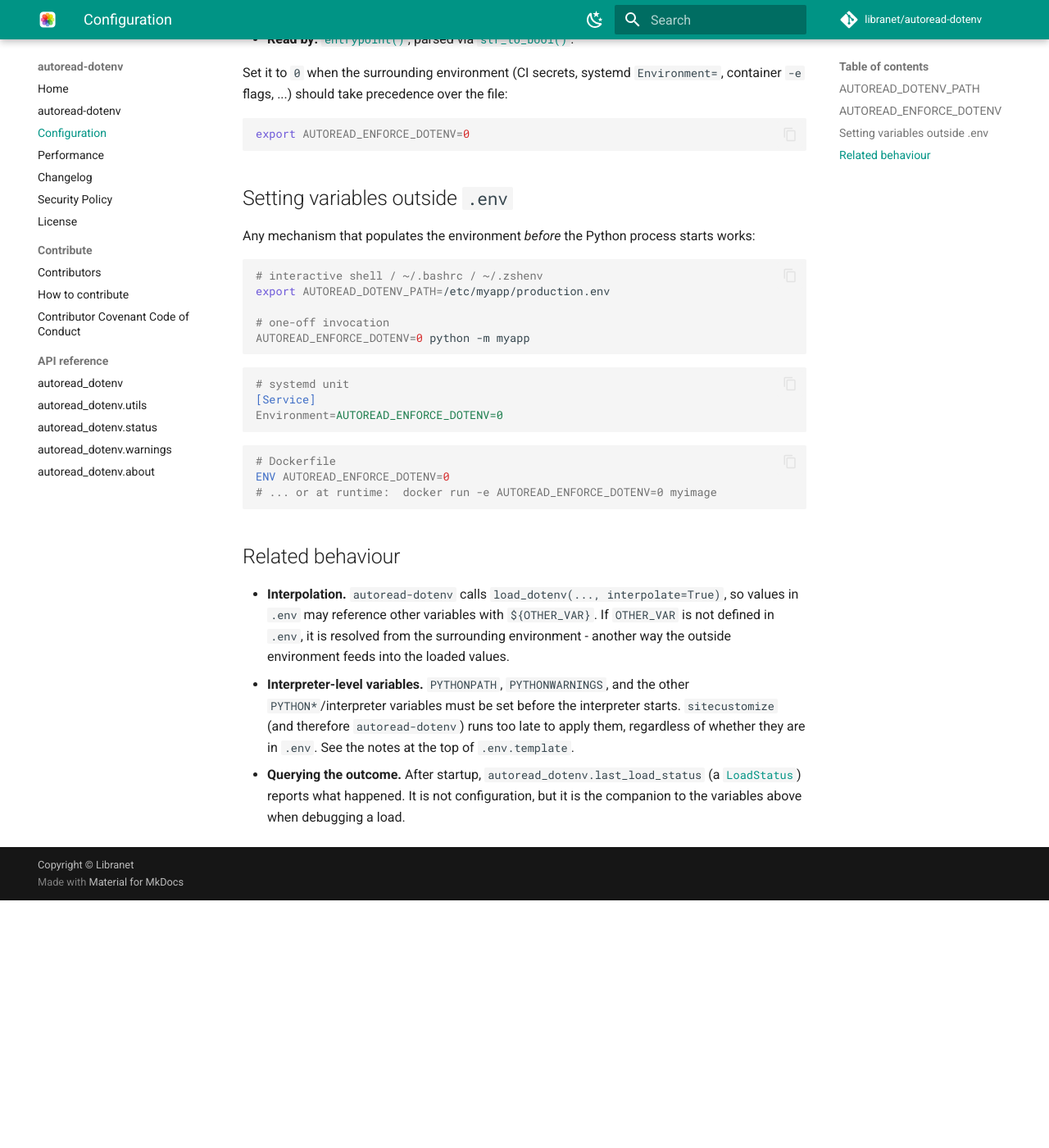
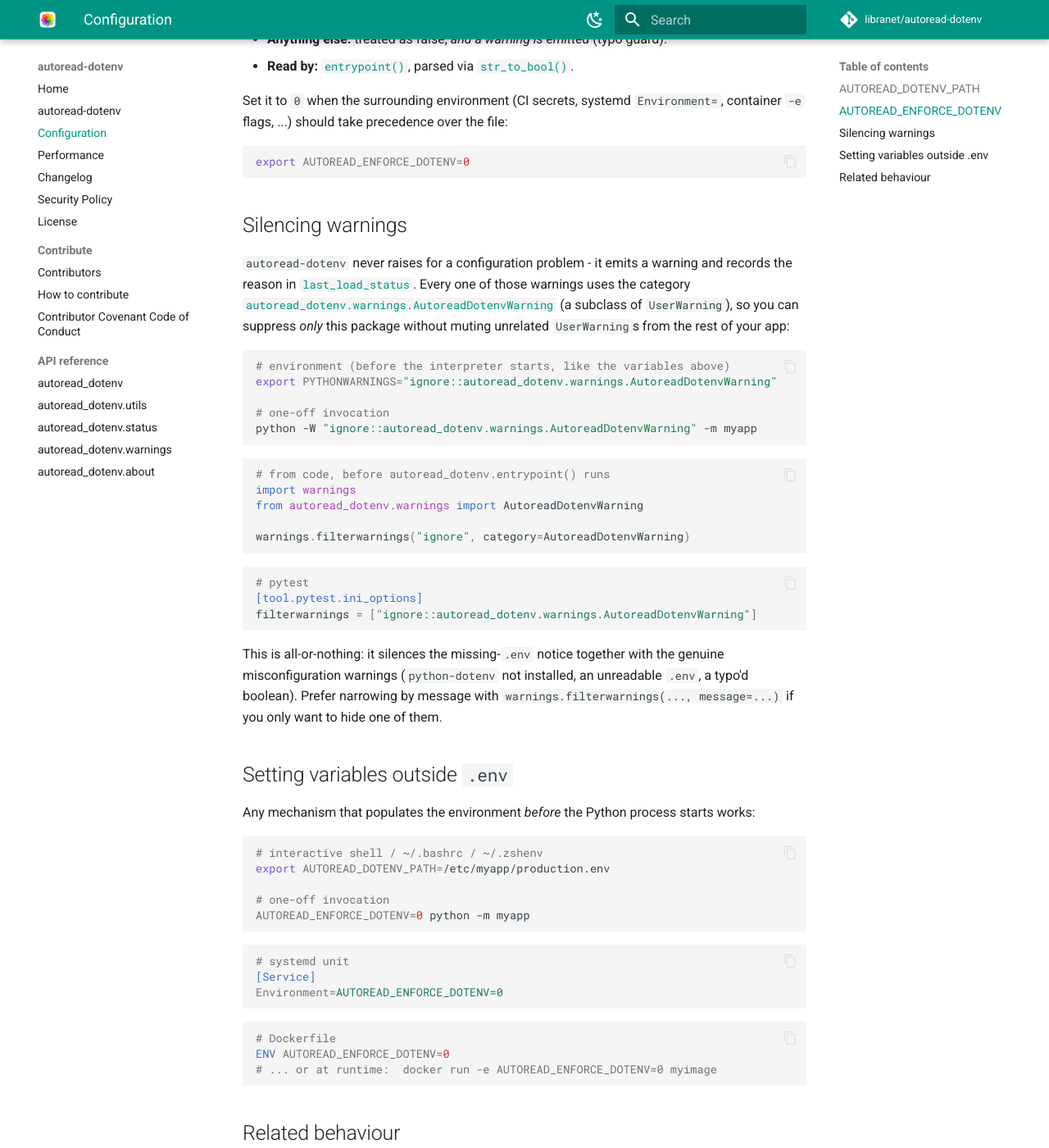
Before and after one commit to libranet/autoread-dotenv, an MkDocs documentation site: the page built from docs/configuration.md, in a window 1280 px wide and 1400 px high, scrolled down 1309 px. Shown: the whole window at 82% size. Built offline with MkDocs 1.6.1 and Material for MkDocs 9.7.7, drawn with Linux system fonts in a browser that asks for light colours; comment, search, counter and statistics services are not loaded; before the commit the page ends 2407 px from its top, so only the background shows below that.

Commit message:
feat: emit runtime warnings under a dedicated AutoreadDotenvWarning category
All warnings from entrypoint()/utils now use
autoread_dotenv.warnings.AutoreadDotenvWarning (a UserWarning subclass)
instead of a bare UserWarning, so callers can silence just this package
without muting unrelated UserWarnings, e.g.

    PYTHONWARNINGS=ignore::autoread_dotenv.warnings.AutoreadDotenvWarning

- Add the category and document filtering in docs/configuration.md
  ("Silencing warnings") and the entrypoint() docstring.
- Fix the module-reload order in tests/conftest.py: reload leaf modules
  before the ones importing from them so __init__/utils re-bind to the
  freshly reloaded category rather than a stale copy.
- Tighten warning assertions in the test suite to the new category.

````diff
--- a/docs/configuration.md
+++ b/docs/configuration.md
@@ -53,6 +53,41 @@
 export AUTOREAD_ENFORCE_DOTENV=0
 ```
 
+## Silencing warnings
+
+`autoread-dotenv` never raises for a configuration problem - it emits a warning and records
+the reason in [`last_load_status`](reference/status.md). Every one of those warnings uses the
+category [`autoread_dotenv.warnings.AutoreadDotenvWarning`](reference/warnings.md) (a subclass
+of `UserWarning`), so you can suppress *only* this package without muting unrelated
+`UserWarning`s from the rest of your app:
+
+```bash
+# environment (before the interpreter starts, like the variables above)
+export PYTHONWARNINGS="ignore::autoread_dotenv.warnings.AutoreadDotenvWarning"
+
+# one-off invocation
+python -W "ignore::autoread_dotenv.warnings.AutoreadDotenvWarning" -m myapp
+```
+
+```python
+# from code, before autoread_dotenv.entrypoint() runs
+import warnings
+from autoread_dotenv.warnings import AutoreadDotenvWarning
+
+warnings.filterwarnings("ignore", category=AutoreadDotenvWarning)
+```
+
+```toml
+# pytest
+[tool.pytest.ini_options]
+filterwarnings = ["ignore::autoread_dotenv.warnings.AutoreadDotenvWarning"]
+```
+
+This is all-or-nothing: it silences the missing-`.env` notice together with the genuine
+misconfiguration warnings (`python-dotenv` not installed, an unreadable `.env`, a typo'd
+boolean). Prefer narrowing by message with `warnings.filterwarnings(..., message=...)` if you
+only want to hide one of them.
+
 ## Setting variables outside `.env`
 
 Any mechanism that populates the environment *before* the Python process starts works:
````
Also changed, not shown: docs/changes.md (+7 -0 lines), src/autoread_dotenv/__init__.py (+16 -5 lines), 6 other files.
